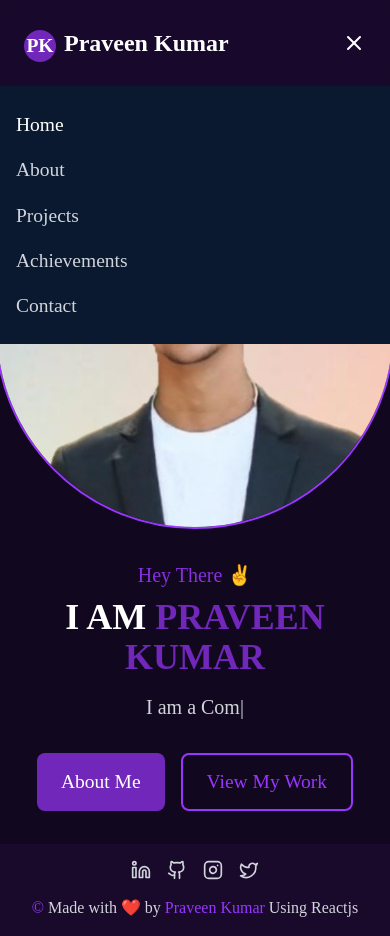
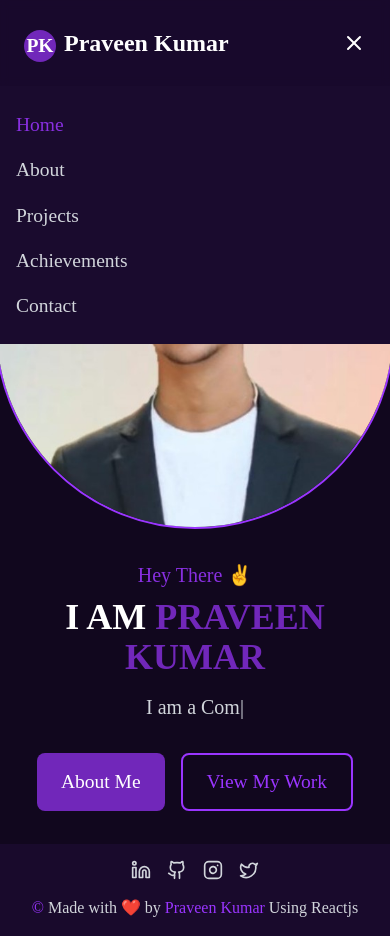
Before and after one commit to avpkn25/PORTFOLIO, a React (Vite) app: page / in a window 390 px wide. Both pictures are taken after a click on the button 354 px from the left and 43 px from the top of the page. Built offline with nearby package versions, Linux system fonts and the light colour scheme; a web font is replaced by a local one.

Commit message:
updated responsive

```diff
--- a/src/components/Navbar.jsx
+++ b/src/components/Navbar.jsx
@@ -53,15 +53,15 @@ const Navbar = () => {
 
       {/* Mobile Navigation Menu */}
       {isOpen && (
-        <div className="md:hidden absolute top-full left-0 w-full bg-[#0a192f] py-4">
+        <div className="md:hidden absolute top-full left-0 w-full bg-[#1a0b2e] py-4">
           {navItems.map((item) => (
             <NavLink
               key={item.path}
               to={item.path}
               className={({ isActive }) =>
                 `block px-4 py-2 text-${
-                  isActive ? "blue-400" : "gray-300"
-                } hover:text-blue-400 transition-colors`
+                  isActive ? "[#882fe0]" : "gray-300"
+                } hover:text-[#882fe0] transition-colors`
               }
               onClick={() => setIsOpen(false)}
             >
```
